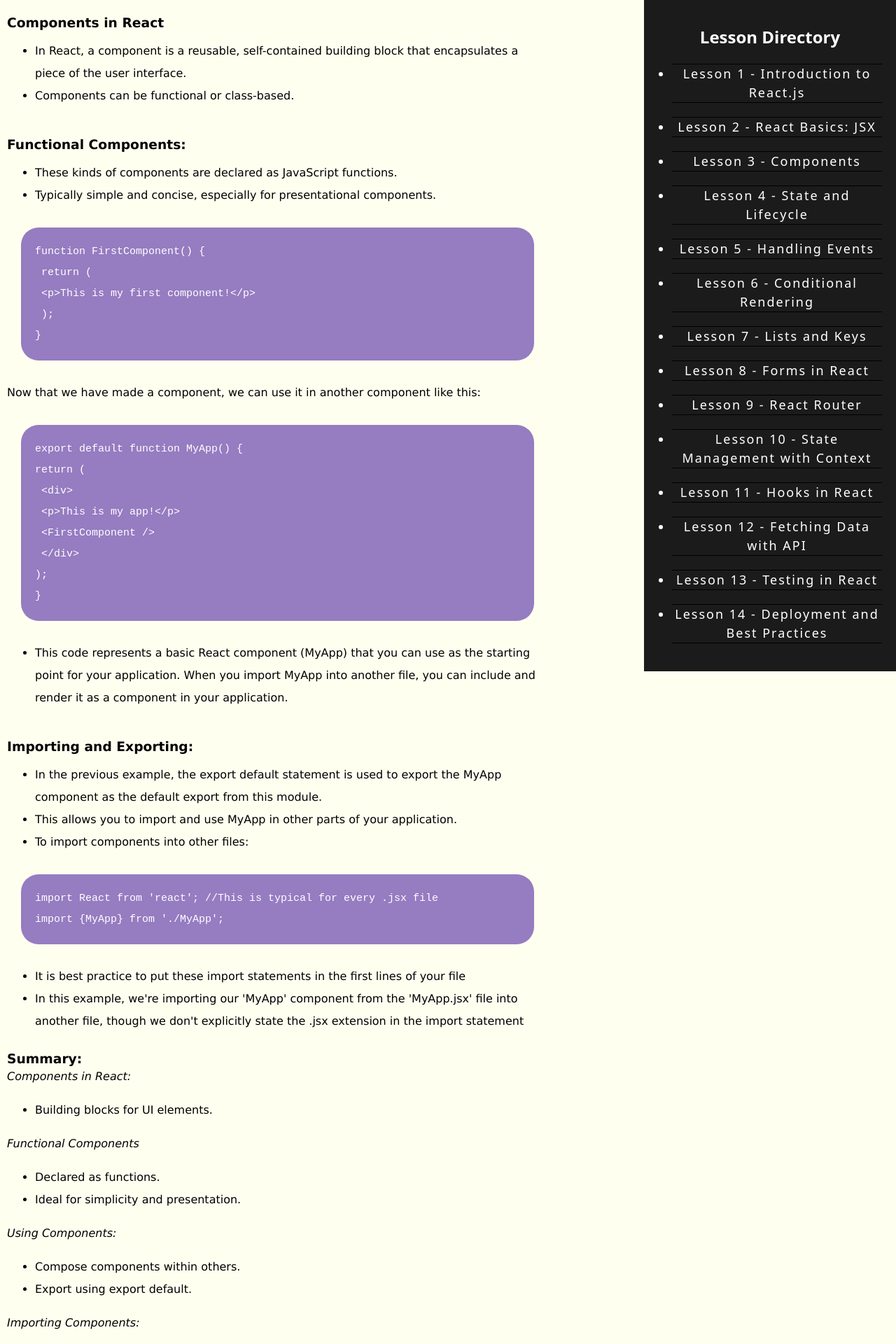
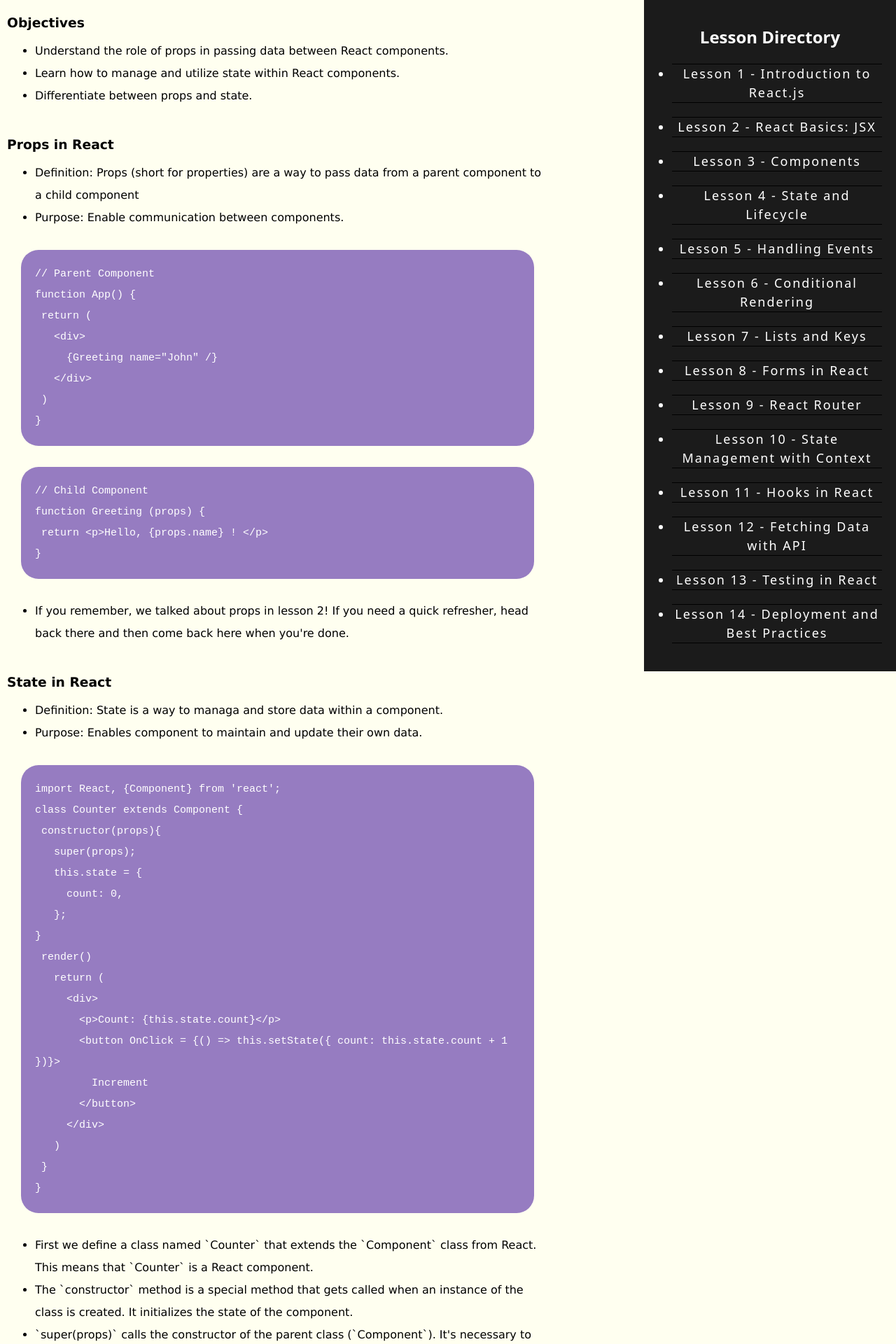
Before and after one commit to anthony-gudiel/reactpedia, a React (Vite) app in the folder app/: page /lesson-1-4 in a window 1280 px wide. Shown: the part 340-2260 px from the top of the page at 70% size. Built offline with nearby package versions, Linux system fonts and the light colour scheme; no server answers; what redaxios would draw is missing.

Commit message:
Wrote content for lesson 4

```diff
--- a/app/src/pages/lessons/lesson-1-1.jsx
+++ b/app/src/pages/lessons/lesson-1-1.jsx
@@ -175,11 +175,11 @@
               <div className="break"></div>
               <pre> return &#40;</pre>
               <div className="break"></div>
-              <pre> &#60;div&#62;</pre>
+              <pre>   &#60;div&#62;</pre>
               <div className="break"></div>
-              <pre> &#60;h1&#62; Hello World! &#60;&#47;h1&#62;</pre>
+              <pre>     &#60;h1&#62; Hello World! &#60;&#47;h1&#62;</pre>
               <div className="break"></div>
-              <pre> &#60;/div&#62;</pre>
+              <pre>   &#60;/div&#62;</pre>
               <div className="break"></div>
               <pre> &#41;&#59;</pre>
               <div className="break"></div>
--- a/app/src/pages/lessons/lesson-1-4.jsx
+++ b/app/src/pages/lessons/lesson-1-4.jsx
@@ -35,7 +35,7 @@
     <div className="lesson-1-1">
       <div className="container">
         <div className="lessonHeader">
-          <h1>Lesson 4 - Components</h1>
+          <h1>Lesson 4 - Props & State in React</h1>
         </div>
       </div>
       <div className="lesson-content">
@@ -60,121 +60,232 @@
         </div>
         <div className="container-2">
           <div className="overview-header">
-            <h3>Components in React</h3>
+            <h3>Objectives</h3>
           </div>
           <div className="break"></div>
           <div className="overview-paragraph">
             <ul>
-              <li>
-                In React, a component is a reusable, self-contained building
-                block that encapsulates a piece of the user interface.
-              </li>
-              <li>Components can be functional or class-based.</li>
+              <li>Understand the role of props in passing data between React components.</li>
+              <li>Learn how to manage and utilize state within React components.</li>
+              <li>Differentiate between props and state.</li>
             </ul>
           </div>
+          <div className="break"></div>
           <div className="what-is-header">
-            <h3>Functional Components: </h3>
+            <h3>Props in React</h3>
           </div>
           <div className="break"></div>
           <div className="what-is-paragraph">
             <ul>
               <li>
-                These kinds of components are declared as JavaScript functions.
+                Definition: Props (short for properties) are a way to pass data from a parent component to a child component
               </li>
               <li>
-                Typically simple and concise, especially for presentational
-                components.
+                Purpose: Enable communication between components.
               </li>
             </ul>
             <div className="code">
-              function FirstComponent() &#123;
+              // Parent Component
+              <div className="break"></div>
+              function App() &#123;
               <div className="break"></div>
               <pre> return &#40;</pre>
-              <pre> &#60;p&#62;This is my first component!&#60;/p&#62;</pre>
               <div className="break"></div>
-              <pre> &#41;;</pre>
+              <pre>   &#60;div&#62;</pre>
+              <div className="break"></div>
+              <pre>     &#123;Greeting name="John" /&#125;</pre>
+              <div className="break"></div>
+              <pre>   &#60;/div&#62;</pre>
+              <div className="break"></div>
+              <pre> &#41;</pre>
               <div className="break"></div>
               &#125;
             </div>
-            Now that we have made a component, we can use it in another
-            component like this:
             <div className="code">
-              export default function MyApp() &#123;
+              // Child Component
               <div className="break"></div>
-              return &#40;
+              function Greeting (props) &#123;
               <div className="break"></div>
-              <pre> &#60;div&#62;</pre>
-              <div className="break"></div>
-              <pre> &#60;p&#62;This is my app!&#60;/p&#62;</pre>
-              <div className="break"></div>
-              <pre> &#60;FirstComponent /&#62;</pre>
-              <div className="break"></div>
-              <pre> &#60;/div&#62;</pre>
-              <div className="break"></div>
-              &#41;;
+              <pre>
+                {" "}
+                return &#60;p&#62;Hello, &#123;props.name&#125; ! &#60;/p&#62;
+              </pre>
               <div className="break"></div>
               &#125;
             </div>
             <ul>
               <li>
-                This code represents a basic React component (MyApp) that you
-                can use as the starting point for your application. When you
-                import MyApp into another file, you can include and render it as
-                a component in your application.
+                If you remember, we talked about props in lesson 2! If you need a quick refresher, head back there and then come back here when you're done.
               </li>
             </ul>
           </div>
           <div className="first-app">
-            <h3> Importing and Exporting: </h3>
+            <h3> State in React </h3>
             <ul>
               <li>
-                In the previous example, the export default statement is used to
-                export the MyApp component as the default export from this
-                module.
+                Definition: State is a way to managa and store data within a component.
               </li>
               <li>
-                This allows you to import and use MyApp in other parts of your
-                application.
+                Purpose: Enables component to maintain and update their own data.
               </li>
-              <li>To import components into other files:</li>
             </ul>
             <div className="code">
-              import React from 'react'; //This is typical for every .jsx file
+              import React, &#123;Component&#125; from 'react';
               <div className="break"></div>
-              import &#123;MyApp&#125; from './MyApp';
+              class Counter extends Component &#123;
+              <div className="break"></div>
+              <pre> constructor(props)&#123;</pre>
+              <div className="break"></div>
+              <pre>   super(props);</pre>
+              <div className="break"></div>
+              <pre>   this.state = &#123;</pre>
+              <div className="break"></div>
+              <pre>     count: 0,</pre>
+              <div className="break"></div>
+              <pre>   &#125;;</pre>
+              <div className="break"></div>
+              &#125;
+              <div className="break"></div>
+              <pre> render()</pre>
+              <div className="break"></div>
+              <pre>   return &#40;</pre>
+              <div className="break"></div>
+              <pre>     &#60;div&#62;</pre>
+              <div className="break"></div>
+              <pre>       &#60;p&#62;Count: &#123;this.state.count&#125;&#60;/p&#62;</pre>
+              <div className="break"></div>
+              <pre>       &#60;button OnClick = &#123;() =&#62; this.setState(&#123; count: this.state.count + 1 &#125;)&#125;&#62;</pre>
+              <div className="break"></div>
+              <pre>         Increment</pre>
+              <div className="break"></div>
+              <pre>       &#60;/button&#62;</pre>
+              <div className="break"></div>
+              <pre>     &#60;/div&#62;</pre>
+              <div className="break"></div>
+              <pre>   &#41;</pre>
+              <div className="break"></div>
+              <pre> &#125;</pre>
+              <div className="break"></div>
+              &#125;
             </div>
             <ul>
               <li>
-                It is best practice to put these import statements in the first
-                lines of your file
+                First we define a class named `Counter` that extends the `Component` class from React. This means that `Counter` is a React component.
               </li>
               <li>
-                In this example, we're importing our 'MyApp' component from the
-                'MyApp.jsx' file into another file, though we don't explicitly
-                state the .jsx extension in the import statement
+                The `constructor` method is a special method that gets called when an instance of the class is created. It initializes the state of the component.
+              </li>
+              <li>
+                `super(props)` calls the constructor of the parent class (`Component`). It's necessary to call `super` before accessing `this` in the constructor.
+              </li>
+              <li>
+                `this.state` is an object that holds the state of the component. In this case, it has one property, `count`, intialized to `0`.
+              </li>
+              <li>
+                The `render` method is required for every React component. It describes what the UI of the component should look like.
+              </li>
+              <li>
+                In this example, it returns a JSX structure that includes a paragraph `&#123;p&#125;` displaying the current count and a button with an onClick event handler
+              </li>
+              <li>
+                When the button is clicked, the count is updated in the component's state. It calls `this.setState` to update the state and trigger a re-render.
               </li>
             </ul>
-            <h3>Summary: </h3>
+            <h3>Differences Between Props and State</h3>
             <div className="break"></div>
-            <em>Components in React:</em>
+            <em>Props:</em>
             <ul>
-              <li>Building blocks for UI elements.</li>
+              <li> Immutable, read-only data received from a parent component.</li>
+              <li>Passed from parent to child.</li>
+              <li>Changes in props trigger a re-render in the child component.</li>
             </ul>
-            <em>Functional Components</em>
+            <em>State: </em>
             <ul>
-              <li>Declared as functions.</li>
-              <li>Ideal for simplicity and presentation.</li>
+              <li>Mutable data managed within a component.</li>
+              <li>Internally maintained by the component.</li>
+              <li>Changes in state trigger a re-render of the component. </li>
             </ul>
-            <em>Using Components:</em>
+            <h3>Updating State</h3>
             <ul>
-              <li>Compose components within others.</li>
-              <li>Export using export default.</li>
+              <li>Utilize the `setState` method to update state in a React component.</li>
+              <li>Note: State updates may be asynchronous, and React may batch multiple `setState` calls for performance.</li>
             </ul>
-            <em>Importing Components:</em>
+            <div className="code">
+                            class Counter extends Component &#123;
+              <div className="break"></div>
+              <pre> constructor(props)&#123;</pre>
+              <div className="break"></div>
+              <pre>   super(props);</pre>
+              <div className="break"></div>
+              <pre>   this.state = &#123;</pre>
+              <div className="break"></div>
+              <pre>     count: 0,</pre>
+              <div className="break"></div>
+              <pre>   &#125;;</pre>
+              <div className="break"></div>
+              &#125;
+              <div className="break"></div>
+              <pre> incrementCount = () =&#62; &#40;&#123;</pre>
+              <div className="break"></div>
+              <pre>   this.setState&#40;&#40;prevState&#41; =&#62; &#40;&#123;</pre>
+              <div className="break"></div>
+              <pre>     count: prevState.count + 1,</pre>
+              <div className="break"></div>
+              <pre>   &#125;&#41;&#41;;</pre>
+              <div className="break"></div>
+              <pre> &#125;;</pre>
+              <div className="break"></div>
+              <pre> render()</pre>
+              <div className="break"></div>
+              <pre>   return &#40;</pre>
+              <div className="break"></div>
+              <pre>     &#60;div&#62;</pre>
+              <div className="break"></div>
+              <pre>       &#60;p&#62;Count: &#123;this.state.count&#125;&#60;/p&#62;</pre>
+              <div className="break"></div>
+              <pre>       &#60;button OnClick = &#123;this.incrementCount&#125;&#62;</pre>
+              <div className="break"></div>
+              <pre>         Increment</pre>
+              <div className="break"></div>
+              <pre>       &#60;/button&#62;</pre>
+              <div className="break"></div>
+              <pre>     &#60;/div&#62;</pre>
+              <div className="break"></div>
+              <pre>   &#41;</pre>
+              <div className="break"></div>
+              <pre> &#125;</pre>
+              <div className="break"></div>
+            </div>
+            <h3>Stateless Functional Components</h3>
             <ul>
-              <li>Import components for reuse.</li>
-              <li>Best practice: Place imports at the file's start.</li>
+              <li>Functional component can receive props.</li>
+              <li>Use the `useState` hook to introduce state in functional components.</li>
             </ul>
+            <div className="code">
+              import React, &#123;useState&#125; from 'react';
+              <div className="break"></div>
+              const Counter = () =&#62; &#123;
+              <div className="break"></div>
+              <pre> const [count, setCount] = useState(0);</pre>
+              <div className="break"></div>
+              <pre> return &#40;</pre>
+              <div className="break"></div>
+              <pre>   &#60;div&#62;</pre>
+              <div className="break"></div>
+              <pre>     &#60;p&#62; Count: &#123;count&#125; &#60;/p&#62;</pre>
+              <div className="break"></div>
+              <pre>     &#60;button OnClick = &#123;() =&#62; setCount(count + 1)&#125;&#62;</pre>
+              <div className="break"></div>
+              <pre>       Increment</pre>
+              <div className="break"></div>
+              <pre>     &#60;/button&#62;</pre>
+              <div className="break"></div>
+              <pre>   &#60;/div&#62;</pre>
+              <div className="break"></div>
+              <pre> &#41;;</pre>
+              <div className="break"></div>
+              &#125;;
+            </div>
           </div>
           <a className="lesson-1-button" href="./lesson-1-3">
             Previous Lesson
```
Also changed, not shown: app/src/pages/lessons/lesson-1-2.jsx (+14 -20 lines), app/src/pages/lessons/lesson-1-3.jsx (+5 -5 lines).
